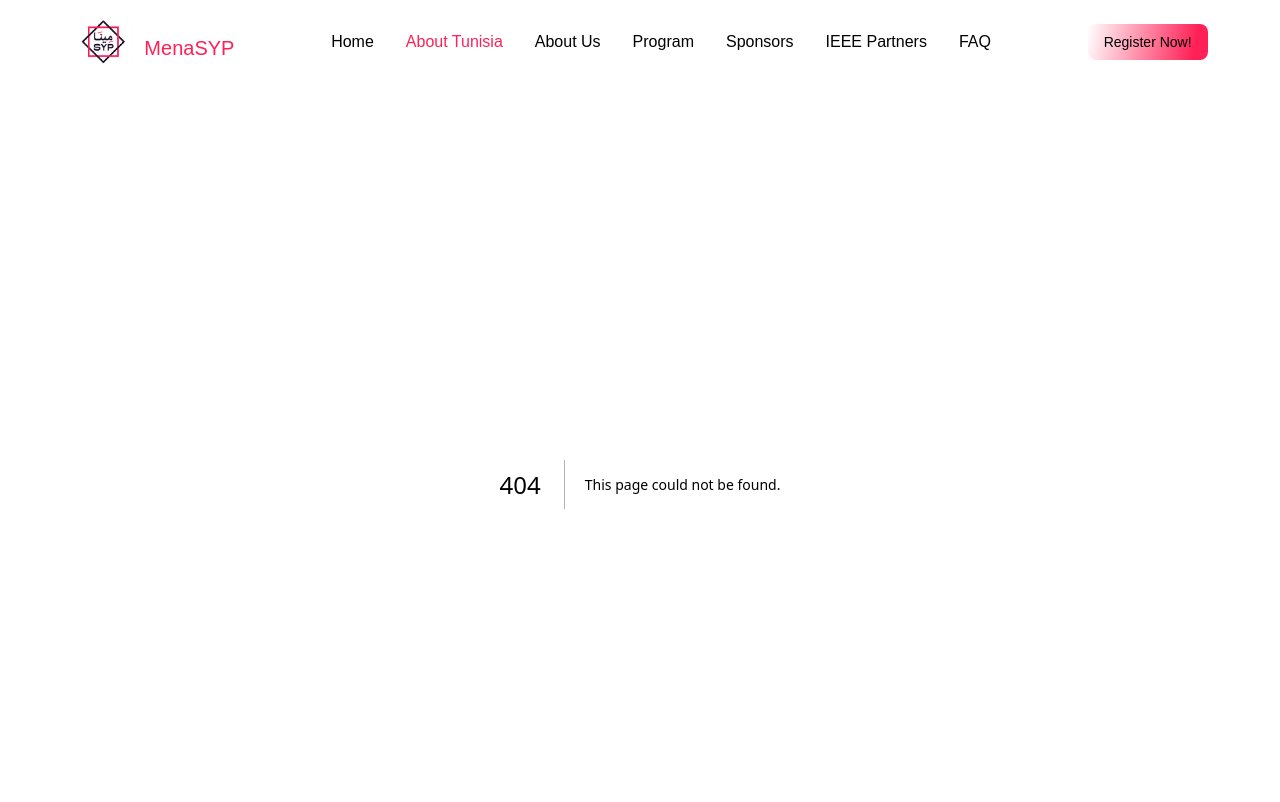
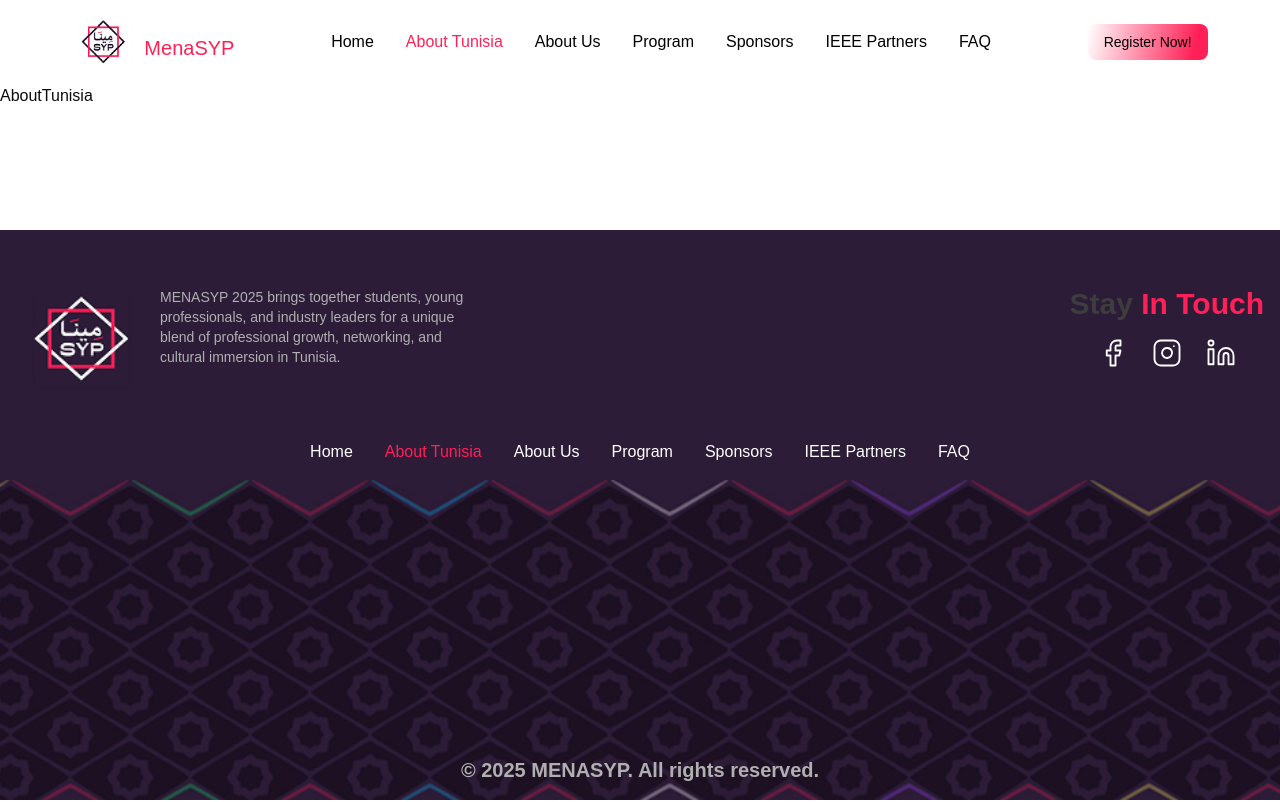
Before and after one commit to tarek-gritli/IEEE-R8-MENASYP-2025, a Next.js app: page /about-tunisia in a window 1280 px wide. Before the commit this address had no page. Shown: the top 802 px of the page. Built offline with nearby package versions, Linux system fonts and the light colour scheme.

Commit message:
add other pages and fix layout

```diff
--- /dev/null
+++ b/app/about-tunisia/page.tsx
@@ -0,0 +1,5 @@
+const AboutTunisia = () => {
+  return <div>AboutTunisia</div>;
+};
+
+export default AboutTunisia;
--- /dev/null
+++ b/app/about-us/page.tsx
@@ -0,0 +1,5 @@
+const AboutUs = () => {
+  return <div>AboutUs</div>;
+};
+
+export default AboutUs;
--- /dev/null
+++ b/app/faq/page.tsx
@@ -0,0 +1,5 @@
+const FAQ = () => {
+  return <div>FAQ</div>;
+};
+
+export default FAQ;
--- a/app/layout.tsx
+++ b/app/layout.tsx
@@ -22,9 +22,11 @@
 }>) {
   return (
     <html lang="en">
-      <body className={`${manrope.variable} antialiased`}>
+      <body
+        className={`${manrope.variable} antialiased flex flex-col min-h-screen`}
+      >
         <Navbar />
-        {children}
+        <main className="flex-grow">{children}</main>
         <Footer />
       </body>
     </html>
--- /dev/null
+++ b/app/partners/page.tsx
@@ -0,0 +1,5 @@
+const Partners = () => {
+  return <div>Partners</div>;
+};
+
+export default Partners;
--- /dev/null
+++ b/app/program/page.tsx
@@ -0,0 +1,5 @@
+const Program = () => {
+  return <div>Program</div>;
+};
+
+export default Program;
--- /dev/null
+++ b/app/sponsors/page.tsx
@@ -0,0 +1,5 @@
+const Sponsors = () => {
+  return <div>Sponsors</div>;
+};
+
+export default Sponsors;
```
